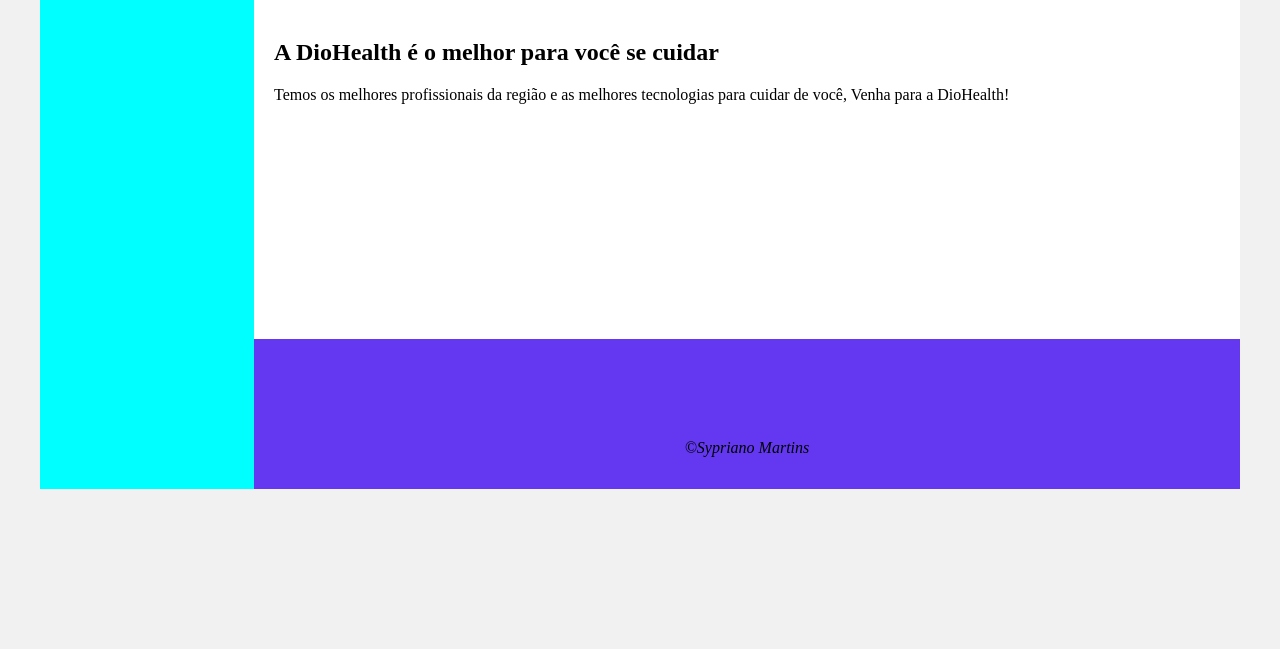
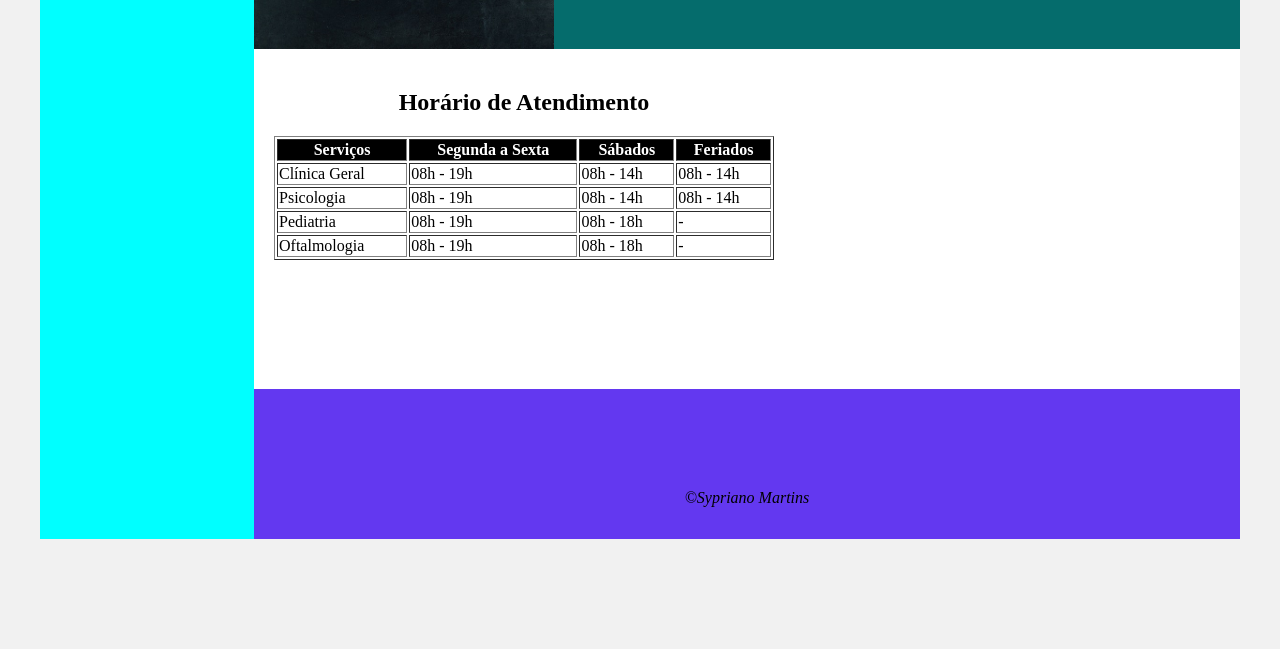
Before and after one commit to syprianomartins/HTMLbasic, a plain HTML site: page time.html in a window 1280 px wide. Shown: the part 151-800 px from the top of the page. Drawn offline with Linux system fonts and the light colour scheme.

Commit message:
add pagina de horarios e finaliza outras

```diff
--- a/time.html
+++ b/time.html
@@ -21,15 +21,48 @@
 
         <div class="main">
             <div class="header">
-                <img style="float: left;" src="clinica.jpg" alt="Imagem da clínica, uma mão com um coração de papel, um medidor de batimentos e uma máscara protetora facial." width="300">
+                <img style="float: left;" src="img/horario.jpg" title="Imagem Ilustrativa" alt="Relógio desenhado em quadro de escola." width="300">
                 <h1>Clínica DioHealth</h1>
             </div>
 
             <div class="content">
-                <h2>A DioHealth é o melhor para você se cuidar</h2>
-                <p>Temos os melhores profissionais da região e as melhores tecnologias para cuidar de você,
-                    Venha para a DioHealth!
-                </p>
+                <table border style="width: 500px;">
+                    <caption><h2>Horário de Atendimento</h2></caption>
+                    <thead>
+                        <tr style="background-color: #000; color:#fff">
+                            <th scope="col">Serviços</th>
+                            <th scope="col">Segunda a Sexta</th>
+                            <th scope="col">Sábados</th>
+                            <th scope="col">Feriados</th>
+                        </tr>
+                    </thead>
+                    <tbody>
+                        <tr>
+                            <td>Clínica Geral</td>
+                            <td>08h - 19h</td>
+                            <td>08h - 14h</td>
+                            <td>08h - 14h</td>
+                        </tr>
+                        <tr>
+                            <td>Psicologia</td>
+                            <td>08h - 19h</td>
+                            <td>08h - 14h</td>
+                            <td>08h - 14h</td>
+                        </tr>
+                        <tr>
+                            <td>Pediatria</td>
+                            <td>08h - 19h</td>
+                            <td>08h - 18h</td>
+                            <td>-</td>
+                        </tr>
+                        <tr>
+                            <td>Oftalmologia</td>
+                            <td>08h - 19h</td>
+                            <td>08h - 18h</td>
+                            <td>-</td>
+                        </tr>
+                    </tbody>
+                </table>
             </div>
 
             <div class="footer" style="text-align: center;">
```
Also changed, not shown: aboutus.html (+1 -1 lines), contact.html (+1 -1 lines), img/horario.jpg (added).
